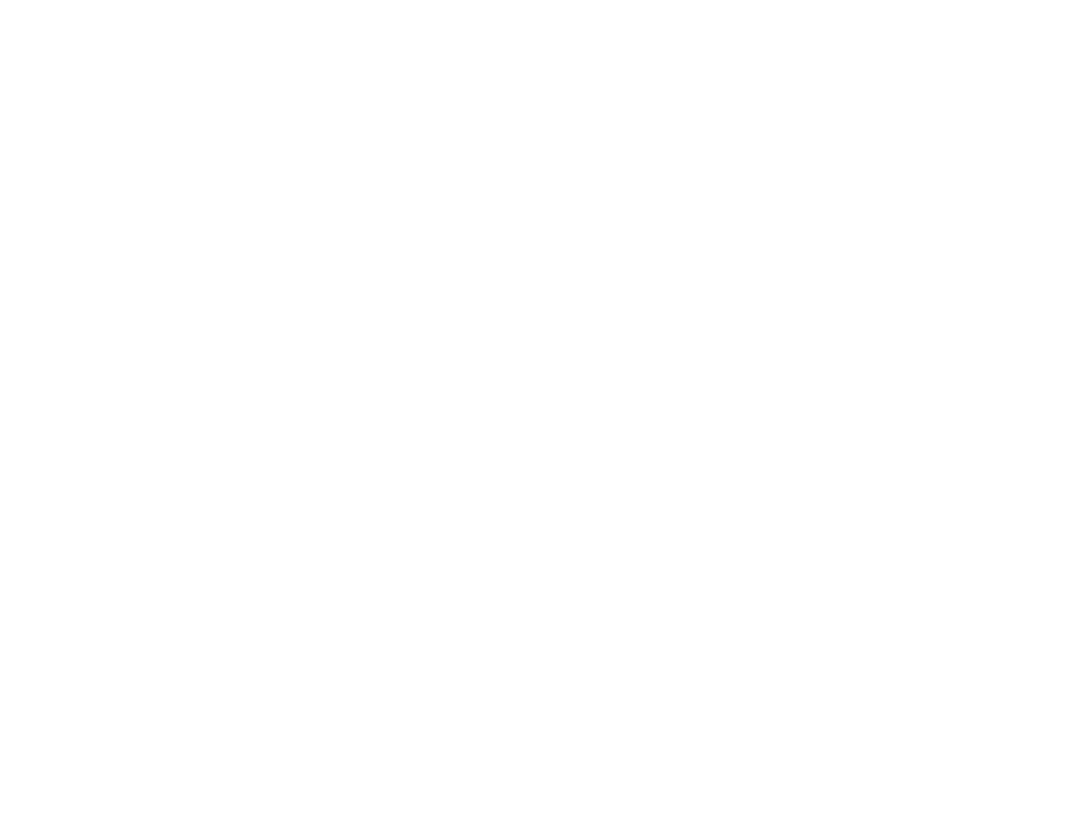
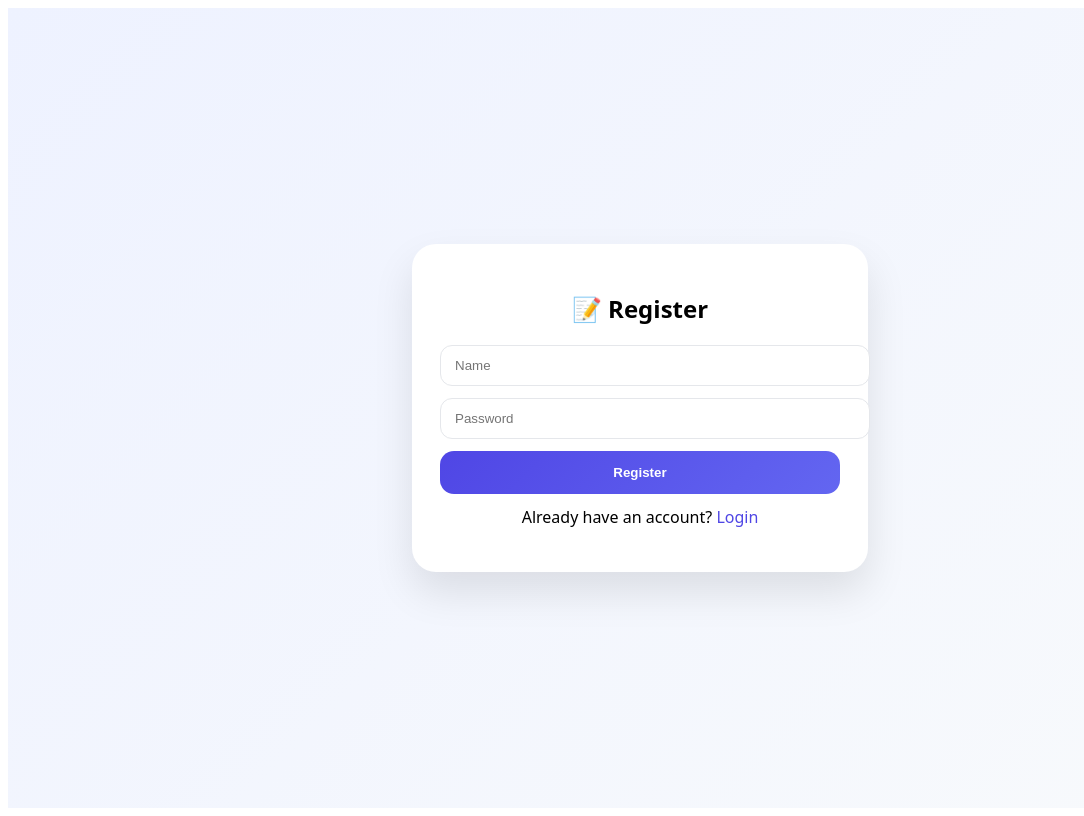
Before and after one commit to krishnsaa/xyz, a React app in the folder frontend/: page /register in a window 1280 px wide. Before the commit this address had no page. Shown: the whole page, without its empty margins (0-1084 px from the left). Built offline with nearby package versions, Linux system fonts and the light colour scheme; the HTML template or start-up script is replaced by a standard one.

Commit message:
register page

```diff
--- a/frontend/src/App.tsx
+++ b/frontend/src/App.tsx
@@ -1,18 +1,23 @@
 import { Routes, Route, Navigate } from "react-router-dom";
 import Login from "./pages/Login";
+import Register from "./pages/Register";
 import Dashboard from "./pages/Dashboard";
 import Quiz from "./pages/Quiz";
 import { useAuth } from "./auth/AuthContext";
 
 function ProtectedRoute({ children }: { children: JSX.Element }) {
   const { user } = useAuth();
-  return user ? children : <Navigate to="/" />;
+  return user ? children : <Navigate to="/" replace />;
 }
 
 export default function App() {
   return (
     <Routes>
+      {/* PUBLIC ROUTES */}
       <Route path="/" element={<Login />} />
+      <Route path="/register" element={<Register />} />
+
+      {/* PROTECTED ROUTES */}
       <Route
         path="/dashboard"
         element={
@@ -21,6 +26,7 @@ export default function App() {
           </ProtectedRoute>
         }
       />
+
       <Route
         path="/quiz"
         element={
--- a/frontend/src/pages/Dashboard.tsx
+++ b/frontend/src/pages/Dashboard.tsx
@@ -88,7 +88,7 @@ export default function Dashboard() {
             fontWeight: 600,
           }}
         >
-          👤 {user.name}
+          👤 {user.userId}
         </div>
       </div>
 
--- a/frontend/src/pages/Login.tsx
+++ b/frontend/src/pages/Login.tsx
@@ -1,5 +1,6 @@
 import { useState } from "react";
 import { useNavigate } from "react-router-dom";
+import axios from "axios";
 import { api, setAuthToken } from "../api/api";
 import { useAuth } from "../auth/AuthContext";
 
@@ -10,9 +11,16 @@ export default function Login() {
   const [userId, setUserId] = useState("");
   const [password, setPassword] = useState("");
   const [error, setError] = useState("");
+  const [loading, setLoading] = useState(false);
+  const [showPassword, setShowPassword] = useState(false);
 
   const login = async () => {
+    if (!userId || !password || loading) return;
+
     try {
+      setLoading(true);
+      setError("");
+
       const res = await api.post("/auth/login", {
         userId,
         password,
@@ -27,8 +35,14 @@ export default function Login() {
       });
 
       navigate("/dashboard");
-    } catch (err: any) {
+    } catch (err) {
+      if (axios.isAxiosError(err)) {
         setError(err.response?.data?.message || "Invalid credentials");
+      } else {
+        setError("Something went wrong. Please try again.");
+      }
+    } finally {
+      setLoading(false);
     }
   };
 
@@ -36,11 +50,36 @@ export default function Login() {
     <div
       style={{
         minHeight: "100vh",
+        background: "linear-gradient(135deg, #eef2ff, #f8fafc)",
+        fontFamily: "system-ui, sans-serif",
+        position: "relative",
+      }}
+    >
+      {/* REGISTER BUTTON */}
+      <div style={{ position: "absolute", top: 20, right: 20 }}>
+        <button
+          onClick={() => navigate("/register")}
+          style={{
+            padding: "10px 16px",
+            borderRadius: 12,
+            border: "1px solid #4f46e5",
+            background: "#fff",
+            color: "#4f46e5",
+            fontWeight: 600,
+            cursor: "pointer",
+          }}
+        >
+          Register
+        </button>
+      </div>
+
+      {/* LOGIN CARD */}
+      <div
+        style={{
           display: "flex",
           alignItems: "center",
           justifyContent: "center",
-        background: "linear-gradient(135deg, #eef2ff, #f8fafc)",
-        fontFamily: "system-ui, sans-serif",
+          minHeight: "100vh",
         }}
       >
         <div
@@ -52,25 +91,22 @@ export default function Login() {
             boxShadow: "0 20px 40px rgba(0,0,0,0.1)",
           }}
         >
-        <h2
-          style={{
-            marginBottom: 20,
-            textAlign: "center",
-            fontWeight: 700,
-          }}
-        >
+          <h2 style={{ marginBottom: 20, textAlign: "center", fontWeight: 700 }}>
             🎓 Student Login
           </h2>
 
-        {/* USER SELECT */}
-        <label style={{ fontWeight: 600, fontSize: 14 }}>
-          Select Student
-        </label>
-        <select
+          {/* USER ID */}
+          <label style={{ fontWeight: 600, fontSize: 14 }}>Student ID</label>
+          <input
+            type="text"
+            placeholder="Enter userId"
             value={userId}
-          onChange={(e) => setUserId(e.target.value)}
+            onChange={(e) => {
+              setUserId(e.target.value);
+              setError("");
+            }}
             style={{
-            width: "100%",
+              width: "98%",
               marginTop: 6,
               padding: "12px 14px",
               borderRadius: 14,
@@ -78,13 +114,7 @@ export default function Login() {
               fontSize: 15,
               outline: "none",
             }}
-        >
-          <option value="">Choose your name</option>
-          <option value="user1">Krishna</option>
-          <option value="user2">Aryan</option>
-          <option value="user3">Abhi</option>
-          <option value="user4">Arpita</option>
-        </select>
+          />
 
           {/* PASSWORD */}
           <label
@@ -97,15 +127,19 @@ export default function Login() {
           >
             Password
           </label>
+
+          <div style={{ position: "relative", marginTop: 6 }}>
             <input
-          type="password"
+              type={showPassword ? "text" : "password"}
               placeholder="Enter password"
               value={password}
-          onChange={(e) => setPassword(e.target.value)}
+              onChange={(e) => {
+                setPassword(e.target.value);
+                setError("");
+              }}
               style={{
-            width: "100%",
-            marginTop: 6,
-            padding: "12px 14px",
+                width: "90%",
+                padding: "12px 44px 12px 14px",
                 borderRadius: 14,
                 border: "1px solid #e5e7eb",
                 fontSize: 15,
@@ -113,33 +147,50 @@ export default function Login() {
               }}
             />
 
+            <button
+              type="button"
+              onClick={() => setShowPassword((p) => !p)}
+              style={{
+                position: "absolute",
+                right: 12,
+                top: "50%",
+                transform: "translateY(-50%)",
+                background: "none",
+                border: "none",
+                cursor: "pointer",
+                fontSize: 16,
+              }}
+            >
+              {showPassword ? "🙈" : "👁️"}
+            </button>
+          </div>
+
           {/* LOGIN BUTTON */}
           <button
             onClick={login}
-          disabled={!userId || !password}
+            disabled={!userId || !password || loading}
             style={{
               width: "100%",
               marginTop: 24,
               padding: "14px 0",
               borderRadius: 16,
               border: "none",
-            background: !userId || !password
+              background:
+                !userId || !password || loading
                   ? "#c7d2fe"
                   : "linear-gradient(135deg, #4f46e5, #6366f1)",
               color: "#fff",
               fontSize: 16,
               fontWeight: 600,
-            cursor: !userId || !password ? "not-allowed" : "pointer",
-            boxShadow:
-              !userId || !password
-                ? "none"
-                : "0 10px 25px rgba(79,70,229,0.35)",
+              cursor:
+                !userId || !password || loading
+                  ? "not-allowed"
+                  : "pointer",
             }}
           >
-          Login
+            {loading ? "Logging in..." : "Login"}
           </button>
 
-        {/* ERROR */}
           {error && (
             <p
               style={{
@@ -155,5 +206,6 @@ export default function Login() {
           )}
         </div>
       </div>
+    </div>
   );
 }
--- /dev/null
+++ b/frontend/src/pages/Register.tsx
@@ -0,0 +1,125 @@
+import { useState } from "react";
+import { useNavigate } from "react-router-dom";
+import axios from "axios";
+import { api } from "../api/api";
+
+export default function Register() {
+  const navigate = useNavigate();
+
+  const [userId, setUserId] = useState("");
+  const [password, setPassword] = useState("");
+  const [error, setError] = useState("");
+  const [loading, setLoading] = useState(false);
+
+  const register = async () => {
+    if (!userId || !password || loading) return;
+
+    try {
+      setLoading(true);
+      setError("");
+
+      await api.post("/auth/register", {
+        userId,
+        password,
+      });
+
+      navigate("/");
+    } catch (err) {
+      if (axios.isAxiosError(err)) {
+        setError(err.response?.data?.message || "Registration failed");
+      } else {
+        setError("Something went wrong");
+      }
+    } finally {
+      setLoading(false);
+    }
+  };
+
+  return (
+    <div
+      style={{
+        minHeight: "100vh",
+        background: "linear-gradient(135deg, #eef2ff, #f8fafc)",
+        display: "flex",
+        justifyContent: "center",
+        alignItems: "center",
+        fontFamily: "system-ui",
+      }}
+    >
+      <div
+        style={{
+          width: 400,
+          background: "#fff",
+          padding: 28,
+          borderRadius: 24,
+          boxShadow: "0 20px 40px rgba(0,0,0,0.1)",
+        }}
+      >
+        <h2 style={{ textAlign: "center", marginBottom: 20 }}>
+          📝 Register
+        </h2>
+
+
+        <input
+          placeholder="Name"
+          value={userId}
+          onChange={(e) => setUserId(e.target.value)}
+          style={inputStyle}
+        />
+
+        <input
+          type="password"
+          placeholder="Password"
+          value={password}
+          onChange={(e) => setPassword(e.target.value)}
+          style={inputStyle}
+        />
+
+        <button
+          onClick={register}
+          disabled={!userId || !password || loading}
+          style={buttonStyle}
+        >
+          {loading ? "Registering..." : "Register"}
+        </button>
+
+        {error && <p style={errorStyle}>{error}</p>}
+
+        <p style={{ textAlign: "center", marginTop: 12 }}>
+          Already have an account?{" "}
+          <span
+            style={{ color: "#4f46e5", cursor: "pointer" }}
+            onClick={() => navigate("/")}
+          >
+            Login
+          </span>
+        </p>
+      </div>
+    </div>
+  );
+}
+
+const inputStyle = {
+  width: "100%",
+  marginBottom: 12,
+  padding: "12px 14px",
+  borderRadius: 12,
+  border: "1px solid #e5e7eb",
+};
+
+const buttonStyle = {
+  width: "100%",
+  padding: "14px",
+  borderRadius: 14,
+  border: "none",
+  background: "linear-gradient(135deg, #4f46e5, #6366f1)",
+  color: "#fff",
+  fontWeight: 600,
+  cursor: "pointer",
+};
+
+const errorStyle = {
+  marginTop: 12,
+  textAlign: "center",
+  color: "#dc2626",
+};
```
Also changed, not shown: 1 other file (tests, documents, lock files or other folders). Lines whose indentation alone changed are shown as unchanged.
